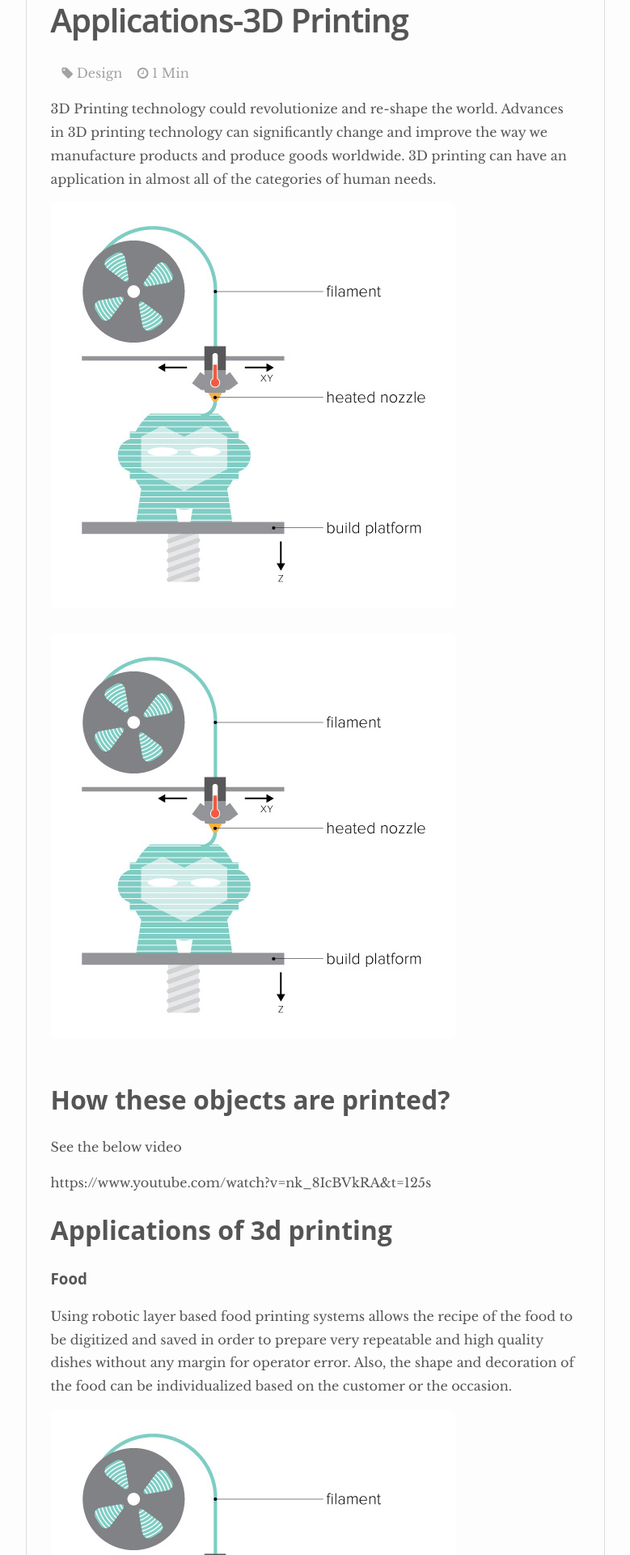
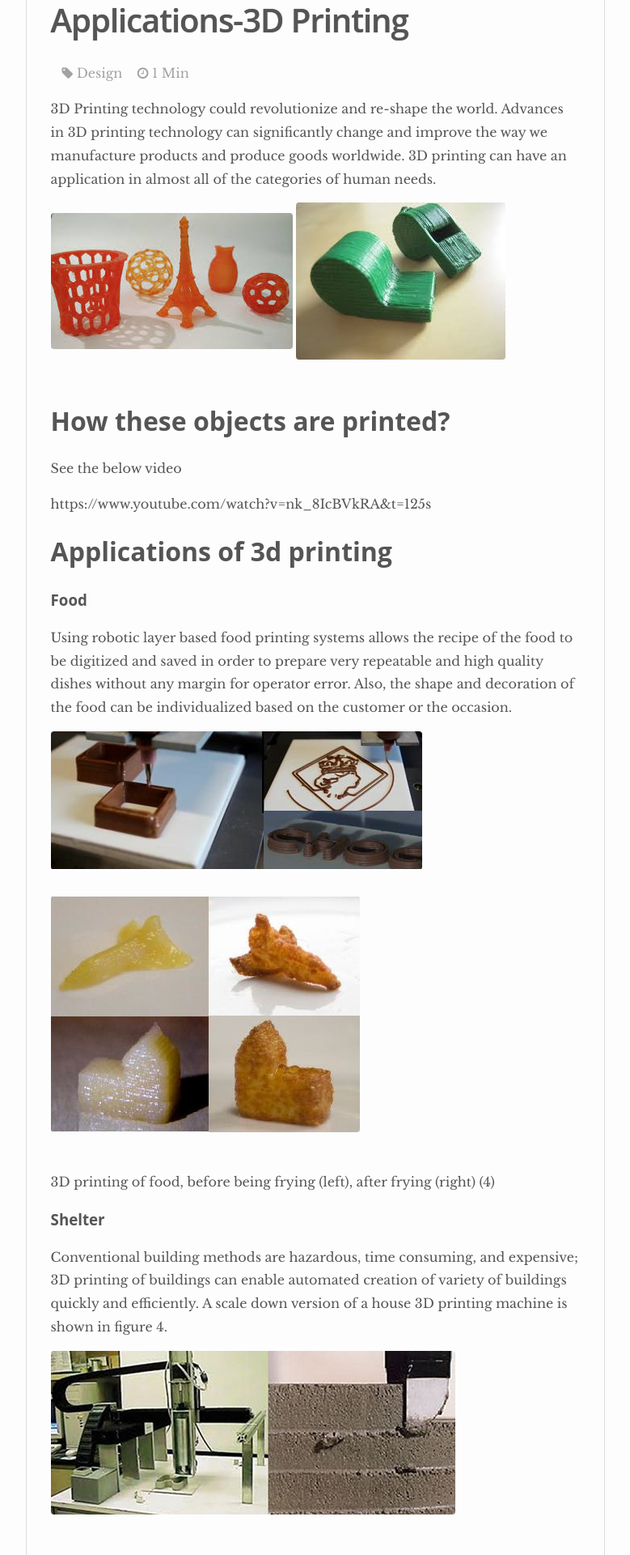
Before and after one commit to yugn27/atel, a Jekyll site: the page built from _posts/2017-02-04-Applications-3d-Printing.markdown, in a window 1280 px wide. Shown: the part 350-2270 px from the top of the page at 81% size, without its empty margins (250-1029 px from the left). Built offline with Jekyll 4.4.1, drawn with Linux system fonts in a browser that asks for light colours; nearby versions of some CDN libraries; comment, search, counter and statistics services are not loaded.

Commit message:
Update 2017-02-04-Applications-3d-Printing.markdown

```diff
--- a/_posts/2017-02-04-Applications-3d-Printing.markdown
+++ b/_posts/2017-02-04-Applications-3d-Printing.markdown
@@ -10,8 +10,8 @@ categories: design
 
 3D Printing technology could revolutionize and re-shape the world. Advances in 3D printing technology can significantly change and improve the way we manufacture products and produce goods worldwide. 3D printing can have an application in almost all of the categories of human needs.
 
-![]({{site.baseurl}}/images/design/2/01.jpg)
-![]({{site.baseurl}}/images/design/2/01.jpg)
+![]({{site.baseurl}}/images/design/1/01.jpg)
+![]({{site.baseurl}}/images/design/1/02.jpg)
 
 # How these objects are printed?
 See the below video
@@ -24,8 +24,8 @@ https://www.youtube.com/watch?v=nk_8IcBVkRA&t=125s
 ### Food
  Using robotic layer based food printing systems allows the recipe of the food to be digitized and saved in order to prepare very repeatable and high quality dishes without any margin for operator error. Also, the shape and decoration of the food can be individualized based on the customer or the occasion.
 
-![]({{site.baseurl}}/images/design/2/01.jpg)
-![]({{site.baseurl}}/images/design/2/01.jpg)
+![]({{site.baseurl}}/images/design/1/03.jpg)
+![]({{site.baseurl}}/images/design/1/04.jpg)
 
 3D printing of food, before being frying (left), after frying (right) (4)
 
@@ -36,21 +36,21 @@ Conventional building methods are hazardous, time consuming, and expensive; 3D p
 A scale down version of a house 3D printing machine is shown in figure 4.
 
 
-![]({{site.baseurl}}/images/design/2/01.jpg)
+![]({{site.baseurl}}/images/design/1/05.jpg)
 
 Scaled down version of house 3D printing machine (left), 3D printed concrete layers (right)
 
 
 ### Bio-organ printing
 
-![]({{site.baseurl}}/images/design/2/01.jpg)
+![]({{site.baseurl}}/images/design/1/06.jpg)
 
 Bio printing machine (left), Bio-printed model of Kidney (right)
 
 ### Dental Implants
 Direct and indirect 3D printing, namely printing the actual part or a mold, has been shown to be a cheaper and faster alternative to conventional techniques.
 
-![]({{site.baseurl}}/images/design/2/01.jpg)
+![]({{site.baseurl}}/images/design/1/07.jpg)
 
 Wax implant for indirect manufacturing (left), Co-Cr implant,
 SLM direct manufacturing (right)
@@ -58,12 +58,12 @@ SLM direct manufacturing (right)
 ### Education
 3D printing can revolutionize the learning experience by helping students interact with the subject matter. Students can create and fabricate their own design using this technology.
 
-![]({{site.baseurl}}/images/design/2/01.jpg)
+![]({{site.baseurl}}/images/design/1/08.jpg)
 
 Students working on their own design using the 3D printing technology (left), Jewelry parts designed and printed by the students (right)
 
 ### Creativity
 
-![]({{site.baseurl}}/images/design/2/01.jpg)
+![]({{site.baseurl}}/images/design/1/09.jpg)
 
 Paris sandal (1), complicated ring geometry
```
